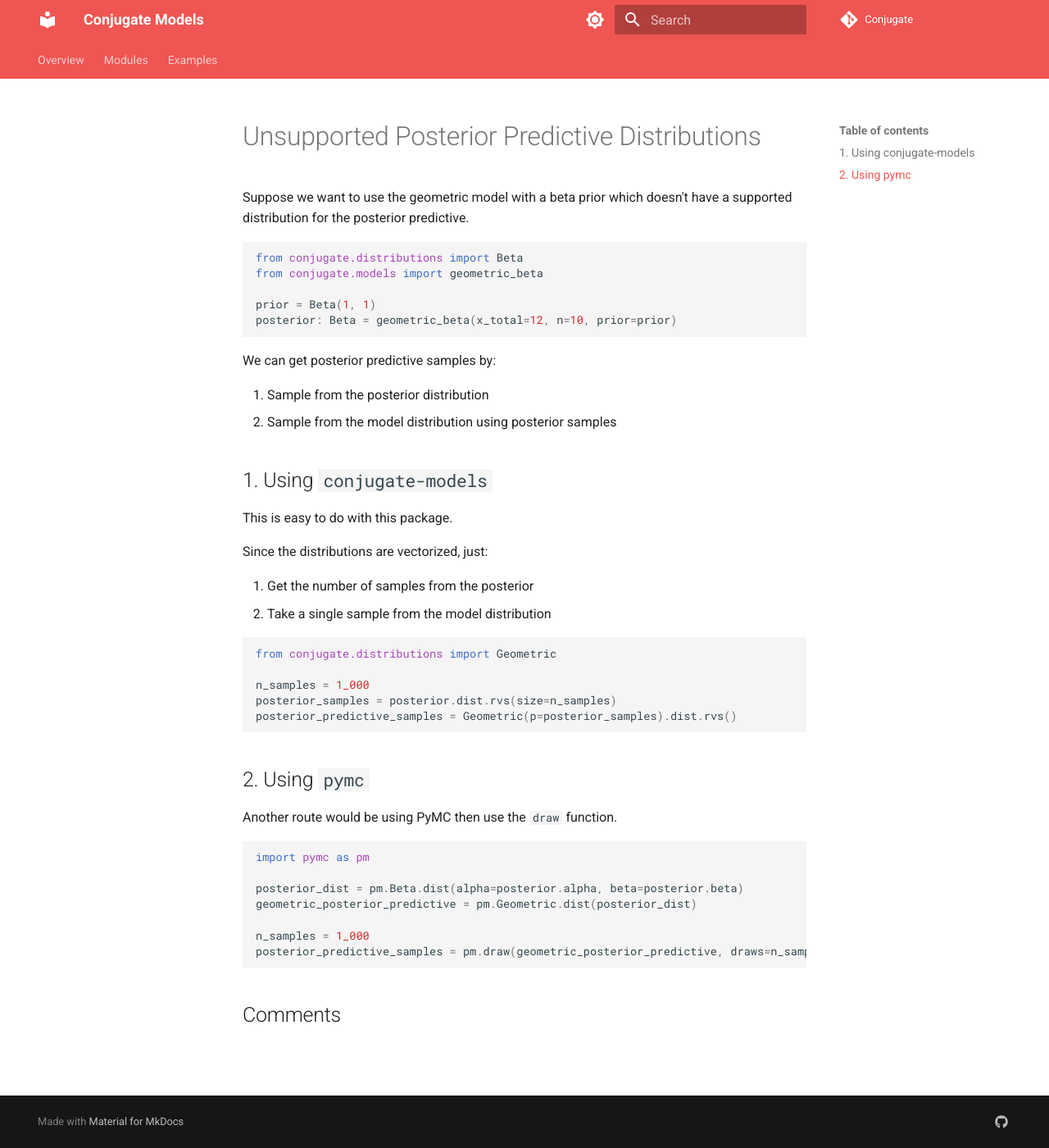
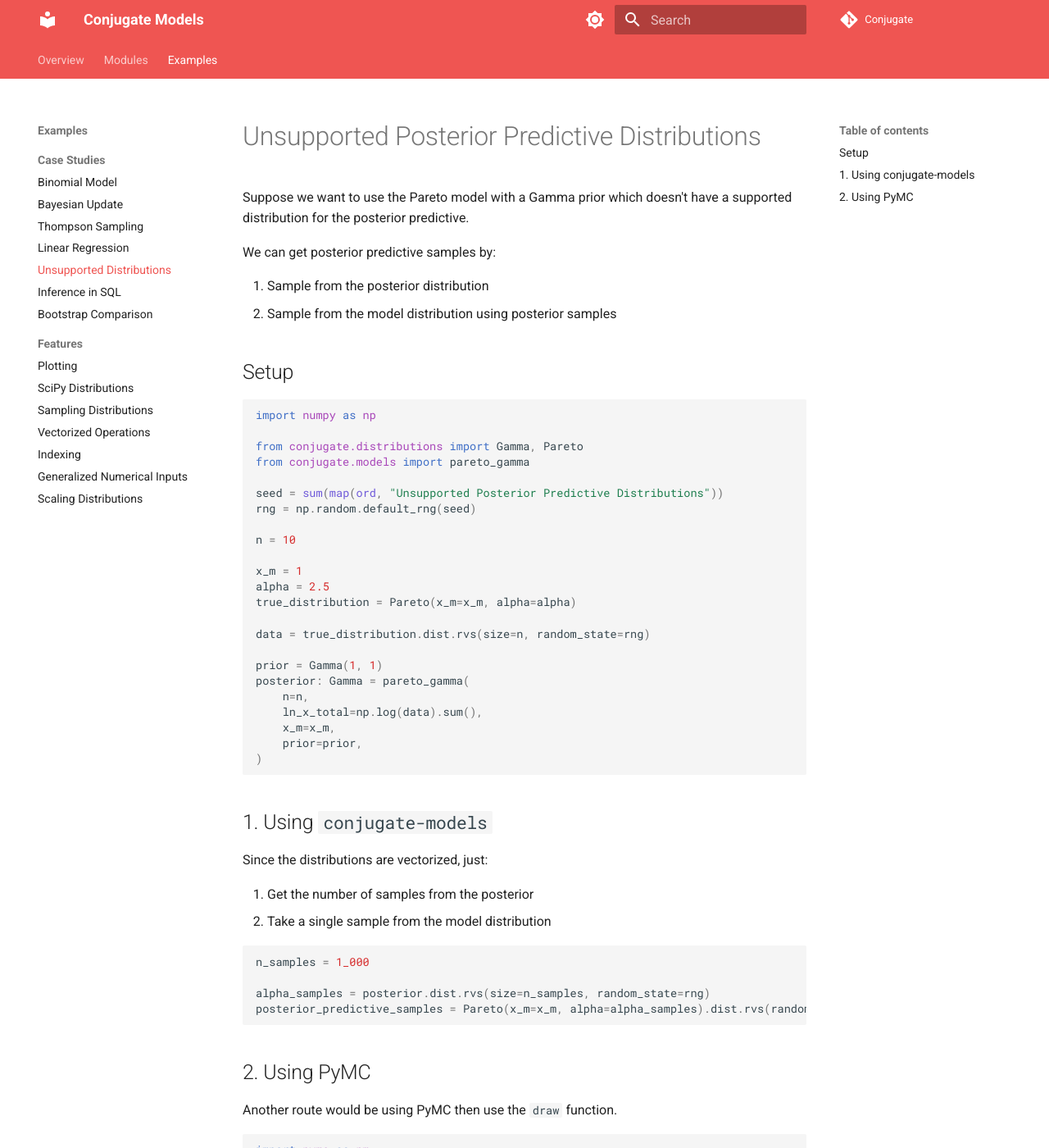
Before and after one commit to wd60622/conjugate, an MkDocs documentation site: the page built from docs/examples/unsupported-distributions.md, in a window 1280 px wide and 1400 px high. Shown: the whole window at 82% size. Built offline with MkDocs 1.6.1 and Material for MkDocs 9.7.7, drawn with Linux system fonts in a browser that asks for light colours; comment, search, counter and statistics services are not loaded; some of the changed text lies outside the part shown.

Commit message:
Add new example for Unsupport Distribution (#145)
* add example back in

* reorganize example

````diff
--- a/docs/examples/unsupported-distributions.md
+++ b/docs/examples/unsupported-distributions.md
@@ -3,26 +3,44 @@ comments: true
 ---
 # Unsupported Posterior Predictive Distributions
 
-
-Suppose we want to use the geometric model with a beta prior which doesn't have a
+Suppose we want to use the Pareto model with a Gamma prior which doesn't have a
 supported distribution for the posterior predictive.
-
-```python
-from conjugate.distributions import Beta
-from conjugate.models import geometric_beta
-
-prior = Beta(1, 1)
-posterior: Beta = geometric_beta(x_total=12, n=10, prior=prior)
-```
 
 We can get posterior predictive samples by:
 
 1. Sample from the posterior distribution
 2. Sample from the model distribution using posterior samples
 
+## Setup
+
+```python
+import numpy as np
+
+from conjugate.distributions import Gamma, Pareto
+from conjugate.models import pareto_gamma
+
+seed = sum(map(ord, "Unsupported Posterior Predictive Distributions"))
+rng = np.random.default_rng(seed)
+
+n = 10
+
+x_m = 1
+alpha = 2.5
+true_distribution = Pareto(x_m=x_m, alpha=alpha)
+
+data = true_distribution.dist.rvs(size=n, random_state=rng)
+
+prior = Gamma(1, 1)
+posterior: Gamma = pareto_gamma(
+    n=n,
+    ln_x_total=np.log(data).sum(),
+    x_m=x_m,
+    prior=prior,
+)
+```
+
+
 ## 1. Using `conjugate-models`
-
-This is easy to do with this package.
 
 Since the distributions are vectorized, just:
 
@@ -30,22 +48,21 @@ Since the distributions are vectorized, just:
 2. Take a single sample from the model distribution
 
 ```python
-from conjugate.distributions import Geometric
+n_samples = 1_000
 
-n_samples = 1_000
-posterior_samples = posterior.dist.rvs(size=n_samples)
-posterior_predictive_samples = Geometric(p=posterior_samples).dist.rvs()
+alpha_samples = posterior.dist.rvs(size=n_samples, random_state=rng)
+posterior_predictive_samples = Pareto(x_m=x_m, alpha=alpha_samples).dist.rvs(random_state=rng)
 ```
 
-## 2. Using `pymc`
+## 2. Using PyMC
 
 Another route would be using PyMC then use the `draw` function.
 
 ```python
 import pymc as pm
 
-posterior_dist = pm.Beta.dist(alpha=posterior.alpha, beta=posterior.beta)
-geometric_posterior_predictive = pm.Geometric.dist(posterior_dist)
+posterior_alpha = pm.Gamma.dist(alpha=posterior.alpha, beta=posterior.beta)
+geometric_posterior_predictive = pm.Pareto.dist(m=x_m, alpha=posterior_alpha)
 
 n_samples = 1_000
 posterior_predictive_samples = pm.draw(geometric_posterior_predictive, draws=n_samples)
--- a/mkdocs.yml
+++ b/mkdocs.yml
@@ -49,7 +49,7 @@ nav:
       - Bayesian Update: examples/bayesian-update.md
       - Thompson Sampling: examples/thompson.md
       - Linear Regression: examples/linear-regression.md
-      # - Unsupported Distributions: examples/unsupported-distributions.md
+      - Unsupported Distributions: examples/unsupported-distributions.md
       - Inference in SQL: examples/sql.md
       - Bootstrap Comparison: examples/bootstrap.md
     - Features:
````
